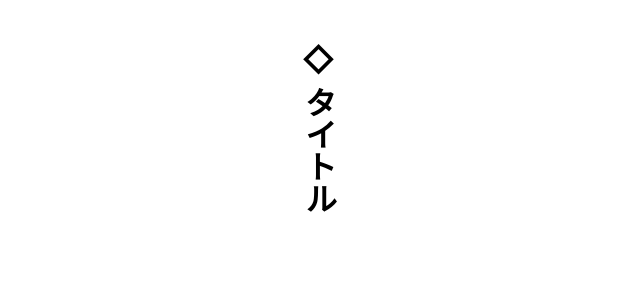
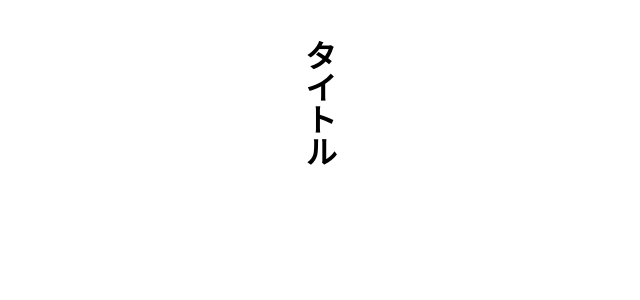
Before and after one commit to m19e/vertical-editor, a React (Create React App) app: page / in a window 1280 px wide. Shown: the top 300 px of the page, without its empty margins (332-972 px from the left). Built offline with nearby package versions, Linux system fonts and the light colour scheme.

Commit message:
Remove display pressed arrow key

```diff
--- a/src/components/Vertical.tsx
+++ b/src/components/Vertical.tsx
@@ -166,9 +166,7 @@ const Vertical = (): JSX.Element => {
 
     return (
         <div className="tate">
-            <h1>
-                <span className="ur">{arrow}</span> {title}
-            </h1>
+            <h1>{title}</h1>
             <Editor editorState={editorState} onChange={onEditorChange} keyBindingFn={handleArrow} />
         </div>
     );
```
